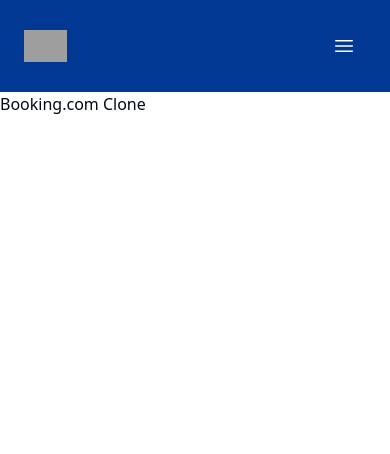
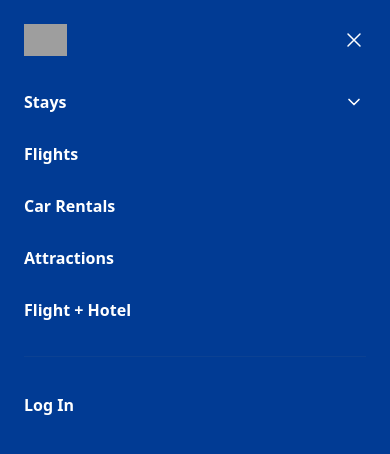
Before and after one commit to randilt/booking.com-clone-nextjs14, a Next.js app: page / in a window 390 px wide. Both pictures are taken after a click on the button "Open main menu". Shown: the top 454 px of the page. Built offline with nearby package versions, Linux system fonts and the light colour scheme; grey boxes are pictures that could not be loaded.

Commit message:
Add mobile popover menu

```diff
--- a/components/Header.tsx
+++ b/components/Header.tsx
@@ -9,7 +9,8 @@ import {
   PhoneIcon,
   PlayCircleIcon,
 } from "@heroicons/react/20/solid";
-import { Dialog, Popover, Transition } from "@headlessui/react";
+import { Dialog, Popover, Transition, Disclosure } from "@headlessui/react";
+import { cn } from "@/lib/utils";
 import { ChevronDownIcon } from "lucide-react";
 
 const products = [
@@ -146,6 +147,103 @@ function Header() {
           </a>
         </div>
       </nav>
+      <Dialog
+        as="div"
+        className="lg:hidden"
+        open={mobileMenuOpen}
+        onClose={setMobileMenuOpen}
+      >
+        <div className="fixed inset-0 z-10" />
+
+        <Dialog.Panel className="fixed inset-y-0 right-0 z-10 w-full overflow-y-auto bg-[#013B94] px-6 py-6 sm:max-w-sm sm:ring-1 sm:ring-gray-900/10">
+          <div className="flex items-center justify-between">
+            <a href="#" className="-m-1.5 p-1.5">
+              <span className="sr-only">Booking.com</span>
+              <img
+                className="h-8 w-auto"
+                src="https://static1.squarespace.com/static/5bde0f00c3c16aa95581e2e2/62b4cb1add9d257dd43bb03d/62b653fedc7c895918d19b24/1656116254983/booking+logo+white.png?format=1500w"
+                alt=""
+              />
+            </a>
+            <button
+              type="button"
+              className="-m-2.5 rounded-md p-2.5 text-white"
+              onClick={() => setMobileMenuOpen(false)}
+            >
+              <span className="sr-only">Close menu</span>
+              <XMarkIcon className="h-6 w-6" aria-hidden="true" />
+            </button>
+          </div>
+
+          <div className="mt-6 flow-root">
+            <div className="-my-6 divide-y divide-gray-500/10">
+              <div className="space-y-2 py-6">
+                <Disclosure as="div" className="-mx-3">
+                  {({ open }) => (
+                    <>
+                      <Disclosure.Button className="flex w-full items-center justify-between rounded-lg py-2 pl-3 pr-3.5 text-base font-semibold leading-7 text-white hover:bg-blue-800">
+                        Stays
+                        <ChevronDownIcon
+                          className={cn(
+                            open ? "rotate-180" : "",
+                            "h-5 w-5 flex-none"
+                          )}
+                          aria-hidden="true"
+                        />
+                      </Disclosure.Button>
+                      <Disclosure.Panel className="mt-2 space-y-2">
+                        {[...products, ...callsToAction].map((item) => (
+                          <Disclosure.Button
+                            key={item.name}
+                            as="a"
+                            href={item.href}
+                            className="block rounded-lg py-2 pl-6 pr-3 text-sm font-semibold leading-7 text-white hover:bg-blue-800"
+                          >
+                            {item.name}
+                          </Disclosure.Button>
+                        ))}
+                      </Disclosure.Panel>
+                    </>
+                  )}
+                </Disclosure>
+                <a
+                  href="#"
+                  className="-mx-3 block rounded-lg px-3 py-2 text-base font-semibold leading-7 text-white hover:bg-blue-800"
+                >
+                  Flights
+                </a>
+                <a
+                  href="#"
+                  className="-mx-3 block rounded-lg px-3 py-2 text-base font-semibold leading-7 text-white hover:bg-blue-800"
+                >
+                  Car Rentals
+                </a>
+                <a
+                  href="#"
+                  className="-mx-3 block rounded-lg px-3 py-2 text-base font-semibold leading-7 text-white hover:bg-blue-800"
+                >
+                  Attractions
+                </a>
+                <a
+                  href="#"
+                  className="-mx-3 block rounded-lg px-3 py-2 text-base font-semibold leading-7 text-white hover:bg-blue-800"
+                >
+                  Flight + Hotel
+                </a>
+              </div>
+
+              <div className="py-6">
+                <a
+                  href="#"
+                  className="-mx-3 block rounded-lg px-3 py-2.5 text-base font-semibold leading-7 text-white hover:bg-blue-800"
+                >
+                  Log In
+                </a>
+              </div>
+            </div>
+          </div>
+        </Dialog.Panel>
+      </Dialog>
     </header>
   );
 }
```
